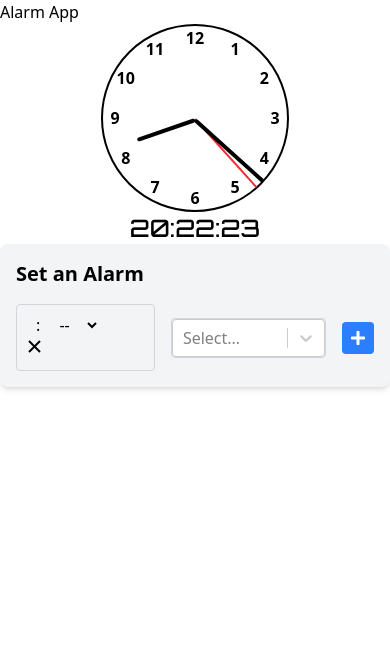
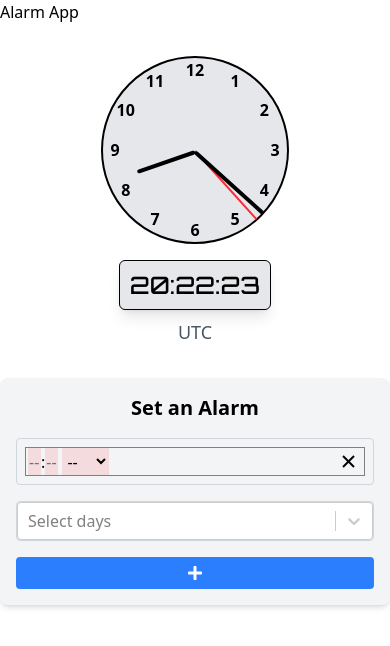
Before and after one commit to sudhanshuv1/alarm-clock, a React (Vite) app: page / in a window 390 px wide. Shown: the top 646 px of the page. Built offline with nearby package versions, Linux system fonts and the light colour scheme.

Commit message:
Add Analog Clock component, make the Add Alarm component more user friendly
Add AnalogClock.jsx to display an Analog Clock, and a time picker in Add Alarm component to improve UI

```diff
--- a/src/components/AddAlarm.jsx
+++ b/src/components/AddAlarm.jsx
@@ -1,37 +1,37 @@
-import React, { useRef } from 'react';
+import React from 'react';
 import { daysOfWeek } from '../utils/daysOfWeek';
 import { FaPlus } from 'react-icons/fa';
 import Select from 'react-select';
 import TimePicker from 'react-time-picker';
+import 'react-time-picker/dist/TimePicker.css';
 
 const AddAlarm = ({ newAlarmTime, setNewAlarmTime, setSelectedOptions, handleSubmit }) => {
-  const inputRef = useRef();
-
   return (
     <div className='p-4 bg-gray-100 rounded-lg shadow-md max-w-lg mx-auto'>
-      <h2 className='text-xl font-bold mb-4'>Set an Alarm</h2>
-      <form className='flex flex-row space-x-4 items-center' onSubmit={handleSubmit}>
+      <h2 className='text-xl font-bold mb-4 text-center'>Set an Alarm</h2>
+      <form className='flex flex-col sm:flex-row space-y-4 sm:space-y-0 sm:space-x-4 items-center' onSubmit={handleSubmit}>
         <TimePicker
           onChange={setNewAlarmTime}
           value={newAlarmTime}
           disableClock={true}
           required
-          className='border border-gray-300 rounded p-2 w-42'
+          placeholder='Select time'
+          className='border border-gray-300 rounded p-2 w-full sm:w-42 hover:cursor-pointer'
         />
         <Select
           options={daysOfWeek}
           onChange={setSelectedOptions}
           isMulti
           required
-          className='flex-grow border border-gray-300 rounded w-48'
+          placeholder='Select days'
+          className='flex-grow border border-gray-300 rounded w-full sm:w-48 hover:cursor-pointer overflow:scroll'
           classNamePrefix='react-select'
         />
         <button
           id='submit-button'
           type='submit'
           aria-label='Add Alarm'
-          onClick={() => inputRef.current.focus()}
-          className='flex items-center justify-center p-2 bg-blue-500 text-white rounded hover:bg-blue-600'
+          className='flex items-center justify-center p-2 bg-blue-500 text-white hover:cursor-pointer rounded hover:bg-blue-600 w-full sm:w-auto'
         >
           <FaPlus />
         </button>
--- a/src/components/AnalogClock.jsx
+++ b/src/components/AnalogClock.jsx
@@ -31,7 +31,7 @@ const AnalogClock = ({ hours, minutes, seconds }) => {
   });
 
   return (
-    <div className="relative w-47 h-47 border-2 border-black rounded-full">
+    <div className="relative w-47 h-47 border-2 bg-gray-200 border-black rounded-full">
 
       {markers}
 
--- a/src/components/Clock.jsx
+++ b/src/components/Clock.jsx
@@ -1,37 +1,38 @@
-import {useState, useEffect} from 'react'
+import { useState, useEffect } from 'react';
 import Time from './Time';
 import AnalogClock from './AnalogClock';
 
-
-
 const Clock = () => {
-
-  const [currentTime,setCurrentTime]  = useState(new Date());
+  const [currentTime, setCurrentTime] = useState(new Date());
 
   const changeTime = () => {
     let d = new Date();
     setCurrentTime(d);
-  }
+  };
 
-  useEffect(()=> {
-    setInterval(changeTime,500)
-  },[]);
+  useEffect(() => {
+    const intervalId = setInterval(changeTime, 500);
+    return () => clearInterval(intervalId);
+  }, []);
 
   let hours = currentTime.getHours();
   let minutes = currentTime.getMinutes();
   let seconds = currentTime.getSeconds();
+  let timezone = Intl.DateTimeFormat().resolvedOptions().timeZone;
 
   return (
-
-    <div className="flex flex-col items-center">
+    <div className="flex flex-col items-center py-8">
       <AnalogClock hours={hours} minutes={minutes} seconds={seconds} />
-      <div className="flex text-2xl orbitron-font">
+      <div className="flex text-2xl orbitron-font border p-2 rounded-md mt-4 bg-gray-200 text-black shadow-lg w-38 justify-center">
         <Time text={hours} /><p>:</p>
         <Time text={minutes} /><p>:</p>
         <Time text={seconds} />
       </div>
+      <div className="mt-2 text-lg text-gray-600">
+        {timezone}
+      </div>
     </div>
-  )
-}
+  );
+};
 
-export default Clock
+export default Clock;
```
